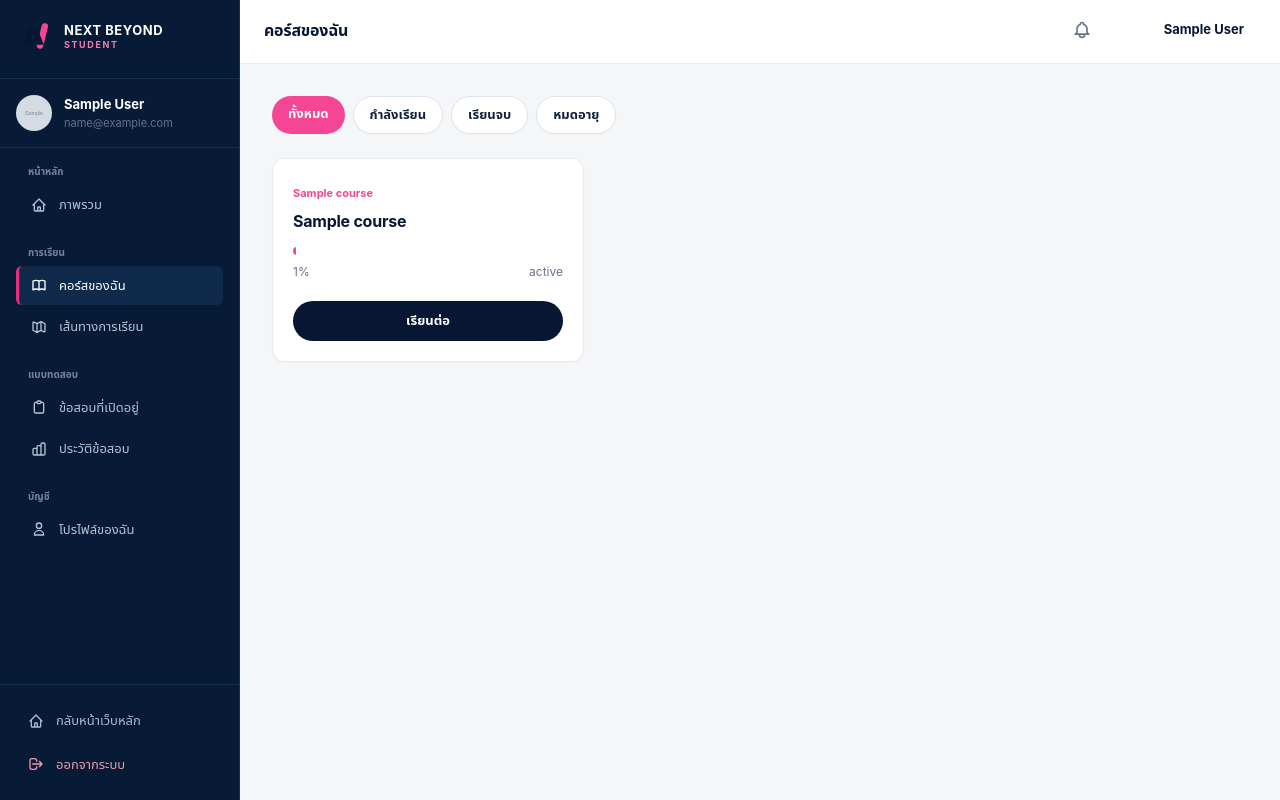
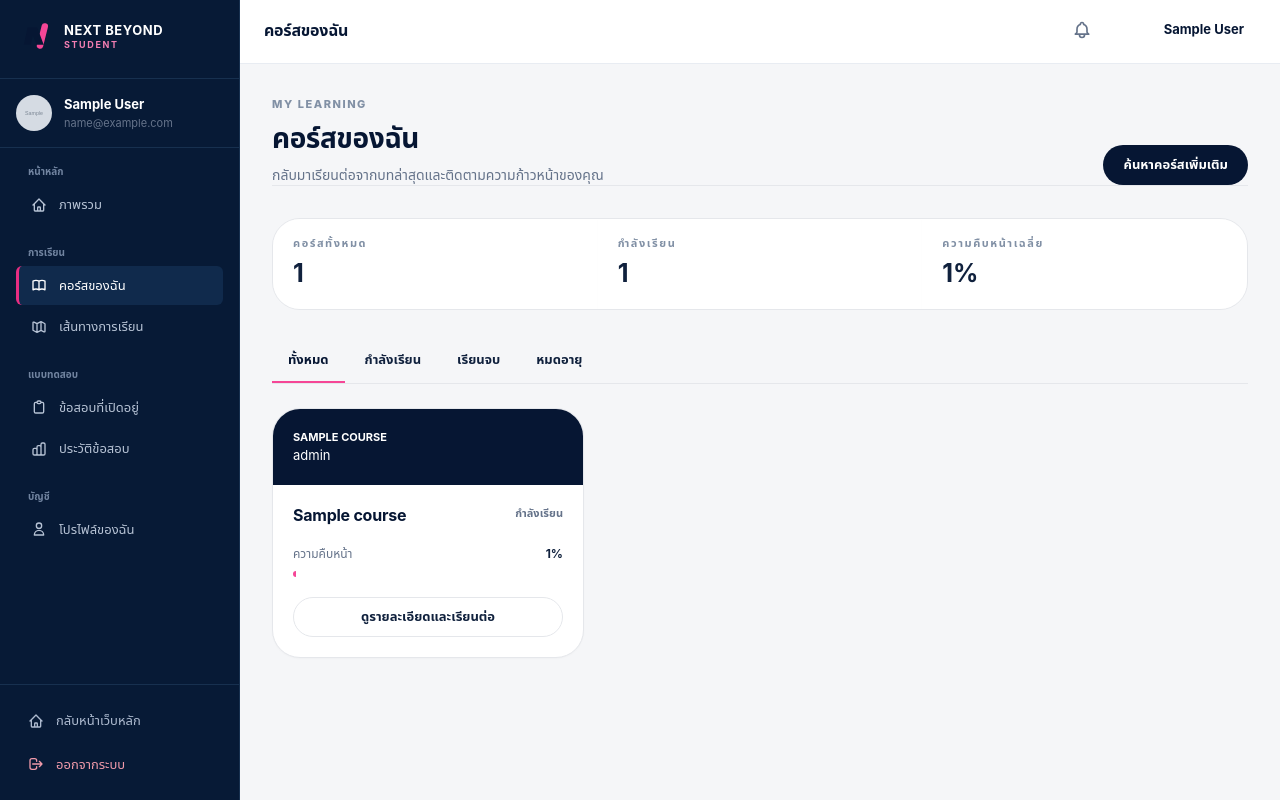
Before and after one commit to nutbbgna1/nexxtbeyond, a PHP site: page /student/my-courses.php in a window 1280 px wide. Run offline with PHP 8.4, Linux system fonts and the light colour scheme; the visitor is signed in with stand-in values (Sample User, id 1); tables that the repository leaves empty hold one stand-in row (values such as "Sample post"); grey boxes marked "Sample" are stand-in pictures.

Commit message:
Redesign student courses page

```diff
--- a/student/my-courses.php
+++ b/student/my-courses.php
@@ -2,18 +2,101 @@
 $pageTitle = 'คอร์สของฉัน';
 $currentPage = 'my-courses.php';
 require_once __DIR__ . '/includes/guard.php';
+
 $status = (string) ($_GET['status'] ?? '');
-$allowed = ['active', 'completed', 'expired'];
-$where = in_array($status, $allowed, true) ? ' AND en.status = :status' : '';
-$stmt = $pdo->prepare("SELECT en.progress_percent, en.status, en.enrolled_at, en.expires_at, c.id, c.title, c.subject, c.level, c.cover_image FROM enrollments en INNER JOIN courses c ON c.id=en.course_id WHERE en.user_id=:uid{$where} ORDER BY en.enrolled_at DESC");
-$params = [':uid' => $currentUser['id']];
-if ($where) $params[':status'] = $status;
+$allowedStatuses = ['active', 'completed', 'expired'];
+$where = in_array($status, $allowedStatuses, true) ? ' AND en.status = :status' : '';
+$stmt = $pdo->prepare("SELECT en.progress_percent, en.status, en.enrolled_at, en.expires_at,
+                              c.id, c.title, c.subject, c.level, c.cover_image
+                       FROM enrollments en
+                       INNER JOIN courses c ON c.id = en.course_id
+                       WHERE en.user_id = :user_id {$where}
+                       ORDER BY en.enrolled_at DESC");
+$params = [':user_id' => $currentUser['id']];
+if ($where !== '') $params[':status'] = $status;
 $stmt->execute($params);
 $courses = $stmt->fetchAll();
+
+$summaryStmt = $pdo->prepare("SELECT COUNT(*) AS total,
+    SUM(status='active') AS active_count,
+    SUM(status='completed') AS completed_count,
+    COALESCE(AVG(CASE WHEN status='active' THEN progress_percent END),0) AS avg_progress
+    FROM enrollments WHERE user_id=:user_id");
+$summaryStmt->execute([':user_id' => $currentUser['id']]);
+$summary = $summaryStmt->fetch() ?: [];
+$filters = ['' => 'ทั้งหมด', 'active' => 'กำลังเรียน', 'completed' => 'เรียนจบ', 'expired' => 'หมดอายุ'];
+$statusLabels = ['active' => 'กำลังเรียน', 'completed' => 'เรียนจบแล้ว', 'expired' => 'หมดอายุ'];
 ?>
-<!doctype html><html lang="th"><head><meta charset="utf-8"><meta name="viewport" content="width=device-width,initial-scale=1"><title><?= htmlspecialchars($pageTitle) ?> - Next Beyond</title><link rel="stylesheet" href="../assets/css/output.css">
-  <link rel="stylesheet" href="../assets/css/student-portal.css?v=<?= filemtime(__DIR__ . '/../assets/css/student-portal.css') ?>"></head>
-<body class="student-portal bg-[#f4f7fb] text-navy-950"><div class="min-h-screen flex"><?php include 'includes/sidebar.php'; ?><div class="flex-1 ml-[240px] max-[960px]:ml-0"><?php include 'includes/topbar.php'; ?><main class="p-8 max-[640px]:p-4">
-<div class="flex gap-2 mb-6 flex-wrap"><?php foreach ([''=>'ทั้งหมด','active'=>'กำลังเรียน','completed'=>'เรียนจบ','expired'=>'หมดอายุ'] as $key=>$label): ?><a href="?status=<?= $key ?>" class="px-4 py-2 rounded-xl text-[13px] font-bold <?= $status===$key?'bg-pink-500 text-white':'bg-white border border-[#dce4ef]' ?>"><?= $label ?></a><?php endforeach; ?></div>
-<?php if (!$courses): ?><div class="bg-white border border-[#e8ecf2] rounded-[20px] p-14 text-center"><h2 class="font-bold mb-2">ยังไม่มีคอร์สในรายการ</h2><a href="../courses" class="text-pink-500 font-bold">ดูคอร์สทั้งหมด →</a></div><?php else: ?><div class="grid grid-cols-3 gap-5 max-[1100px]:grid-cols-2 max-[680px]:grid-cols-1"><?php foreach ($courses as $course): $progress=min(100,(float)$course['progress_percent']); ?><article class="bg-white border border-[#e8ecf2] rounded-[18px] p-5"><span class="text-[11px] font-bold text-pink-500"><?= htmlspecialchars($course['subject']??'คอร์สเรียน') ?></span><h2 class="font-bold text-[16px] mt-2 mb-4"><?= htmlspecialchars($course['title']) ?></h2><div class="h-2 rounded-full bg-[#edf2f7] overflow-hidden"><div class="h-full bg-pink-500" style="width:<?= $progress ?>%"></div></div><div class="flex justify-between text-[12px] text-[#65738a] mt-2"><span><?= round($progress) ?>%</span><span><?= htmlspecialchars($course['status']) ?></span></div><a href="../course-details?id=<?= (int)$course['id'] ?>" class="mt-5 h-10 rounded-xl bg-navy-950 text-white flex items-center justify-center text-[13px] font-bold">เรียนต่อ</a></article><?php endforeach; ?></div><?php endif; ?>
-</main></div></div></body></html>
+<!doctype html>
+<html lang="th">
+<head>
+  <meta charset="utf-8">
+  <meta name="viewport" content="width=device-width,initial-scale=1">
+  <title><?= htmlspecialchars($pageTitle) ?> - Next Beyond</title>
+  <link rel="stylesheet" href="../assets/css/output.css">
+  <link rel="stylesheet" href="../assets/css/student-portal.css?v=<?= filemtime(__DIR__ . '/../assets/css/student-portal.css') ?>">
+</head>
+<body class="student-portal bg-[#f4f7fb] text-navy-950">
+<div class="min-h-screen flex">
+  <?php include 'includes/sidebar.php'; ?>
+  <div class="flex-1 ml-[240px] max-[960px]:ml-0 min-w-0">
+    <?php include 'includes/topbar.php'; ?>
+    <main class="p-8 max-[640px]:p-4">
+      <section class="mb-8 border-b border-[#dce3ec] pb-7">
+        <p class="student-kicker mb-2">My learning</p>
+        <div class="flex items-end justify-between gap-5 flex-wrap">
+          <div>
+            <h2 class="text-[28px] font-bold text-navy-950">คอร์สของฉัน</h2>
+            <p class="mt-2 text-[14px] text-[#65738a]">กลับมาเรียนต่อจากบทล่าสุดและติดตามความก้าวหน้าของคุณ</p>
+          </div>
+          <a href="../courses" class="h-10 px-5 inline-flex items-center rounded-lg bg-navy-950 text-white text-[13px] font-bold hover:bg-[#17304f]">ค้นหาคอร์สเพิ่มเติม</a>
+        </div>
+      </section>
+
+      <div class="grid grid-cols-3 gap-px bg-[#dfe5ed] border border-[#dfe5ed] rounded-xl overflow-hidden mb-7 max-[680px]:grid-cols-1">
+        <div class="bg-white px-5 py-4"><div class="student-kicker">คอร์สทั้งหมด</div><div class="mt-1 text-[25px] font-bold"><?= (int)($summary['total'] ?? 0) ?></div></div>
+        <div class="bg-white px-5 py-4"><div class="student-kicker">กำลังเรียน</div><div class="mt-1 text-[25px] font-bold"><?= (int)($summary['active_count'] ?? 0) ?></div></div>
+        <div class="bg-white px-5 py-4"><div class="student-kicker">ความคืบหน้าเฉลี่ย</div><div class="mt-1 text-[25px] font-bold"><?= round((float)($summary['avg_progress'] ?? 0)) ?>%</div></div>
+      </div>
+
+      <nav class="flex items-center gap-1 mb-6 border-b border-[#dce3ec] overflow-x-auto" aria-label="กรองคอร์ส">
+        <?php foreach ($filters as $key => $label): ?>
+          <a href="?status=<?= urlencode($key) ?>" class="px-4 py-3 text-[13px] font-bold whitespace-nowrap border-b-2 <?= $status === $key ? 'border-pink-500 text-navy-950' : 'border-transparent text-[#718096] hover:text-navy-950' ?>"><?= $label ?></a>
+        <?php endforeach; ?>
+      </nav>
+
+      <?php if (!$courses): ?>
+        <section class="max-w-[680px] mx-auto mt-12 bg-white border border-[#dfe5ed] rounded-xl px-8 py-12 text-center">
+          <div class="w-14 h-14 mx-auto mb-5 rounded-xl bg-[#edf2f7] flex items-center justify-center text-navy-950">
+            <svg class="w-7 h-7" fill="none" viewBox="0 0 24 24" stroke="currentColor" stroke-width="1.7"><path stroke-linecap="round" stroke-linejoin="round" d="M12 6.253v13m0-13C10.832 5.477 9.246 5 7.5 5S4.168 5.477 3 6.253v13C4.168 18.477 5.754 18 7.5 18s3.332.477 4.5 1.253m0-13C13.168 5.477 14.754 5 16.5 5c1.747 0 3.332.477 4.5 1.253v13C19.832 18.477 18.247 18 16.5 18c-1.746 0-3.332.477-4.5 1.253"/></svg>
+          </div>
+          <h2 class="text-[20px] font-bold text-navy-950">ยังไม่มีคอร์ส<?= $status ? 'ในหมวดนี้' : 'ที่ลงทะเบียน' ?></h2>
+          <p class="mt-2 text-[14px] leading-6 text-[#65738a] max-w-[430px] mx-auto">เลือกคอร์สที่เหมาะกับเป้าหมายของคุณ เมื่อสมัครแล้วคอร์สและความคืบหน้าจะแสดงที่หน้านี้</p>
+          <a href="../courses" class="mt-6 h-11 px-6 inline-flex items-center rounded-lg bg-pink-500 text-white text-[14px] font-bold hover:bg-pink-600">ดูคอร์สทั้งหมด</a>
+        </section>
+      <?php else: ?>
+        <div class="grid grid-cols-3 gap-5 max-[1100px]:grid-cols-2 max-[680px]:grid-cols-1">
+          <?php foreach ($courses as $course): $progress = min(100, (float)$course['progress_percent']); ?>
+            <article class="bg-white border border-[#dfe5ed] rounded-xl overflow-hidden hover:border-[#b8c4d3]">
+              <div class="h-28 bg-navy-950 p-5 flex flex-col justify-between text-white">
+                <span class="text-[11px] uppercase tracking-[.12em] font-bold text-[#aebdd1]"><?= htmlspecialchars($course['subject'] ?: 'Course') ?></span>
+                <div class="text-[13px] text-white/75"><?= htmlspecialchars($course['level'] ?: 'ทุกระดับ') ?></div>
+              </div>
+              <div class="p-5">
+                <div class="flex items-start justify-between gap-3 mb-5">
+                  <h3 class="text-[16px] font-bold leading-6"><?= htmlspecialchars($course['title']) ?></h3>
+                  <span class="shrink-0 text-[11px] font-bold text-[#65738a]"><?= htmlspecialchars($statusLabels[$course['status']] ?? $course['status']) ?></span>
+                </div>
+                <div class="flex justify-between text-[12px] mb-2"><span class="text-[#65738a]">ความคืบหน้า</span><strong><?= round($progress) ?>%</strong></div>
+                <div class="h-1.5 rounded-full bg-[#e8edf3] overflow-hidden"><div class="h-full bg-pink-500" style="width:<?= $progress ?>%"></div></div>
+                <a href="../course-details?id=<?= (int)$course['id'] ?>" class="mt-5 h-10 w-full rounded-lg border border-[#cfd7e2] flex items-center justify-center text-[13px] font-bold hover:bg-[#f5f7fa]">ดูรายละเอียดและเรียนต่อ</a>
+              </div>
+            </article>
+          <?php endforeach; ?>
+        </div>
+      <?php endif; ?>
+    </main>
+  </div>
+</div>
+</body>
+</html>
```
